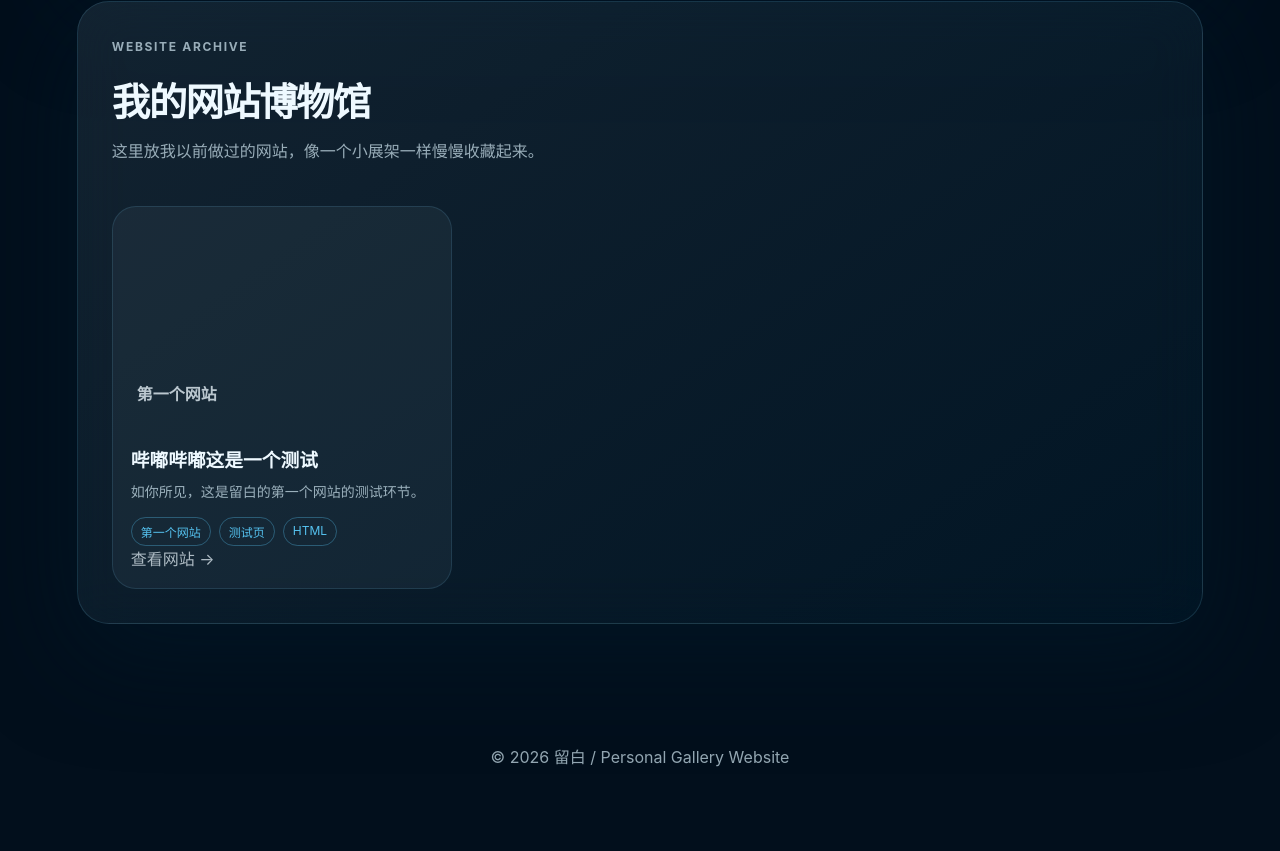
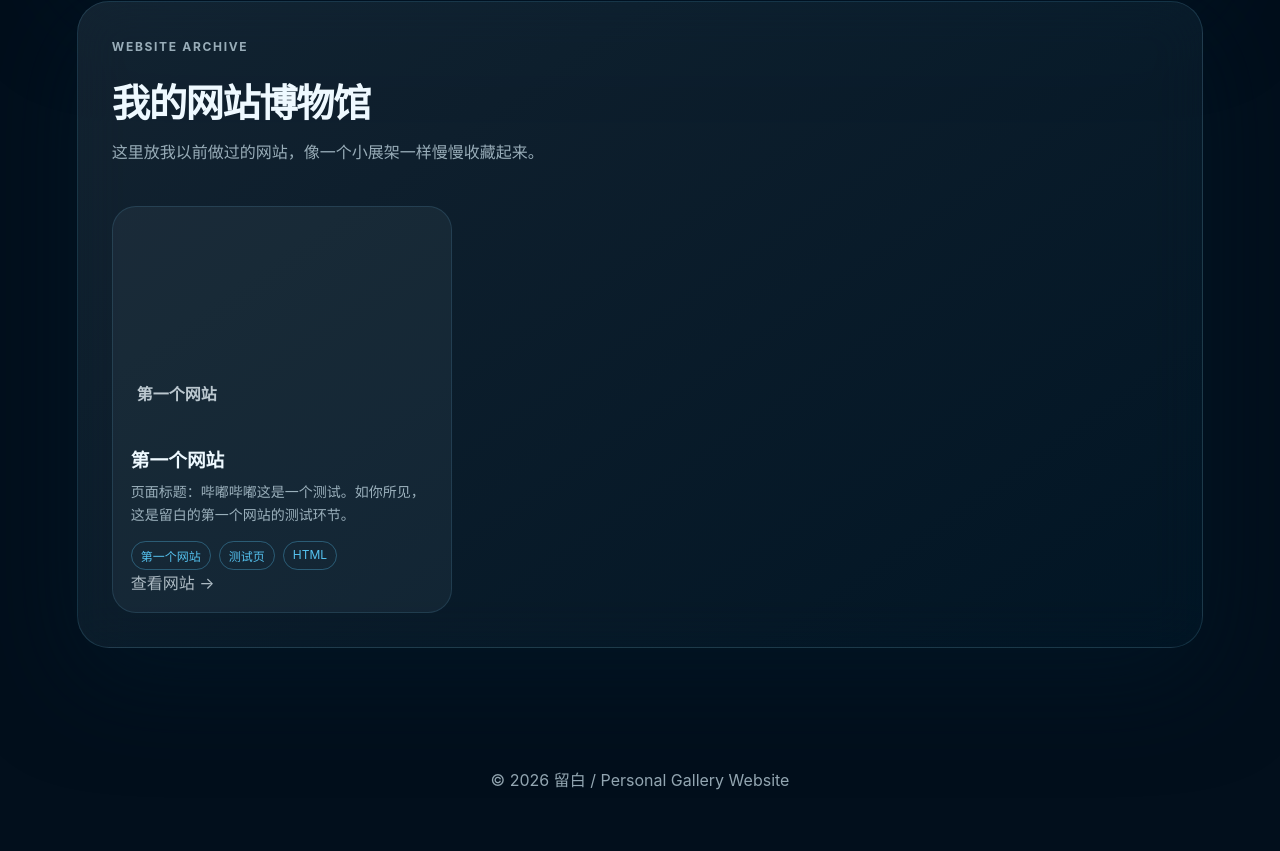
Before and after one commit to liubai5784/04, a website: page index.html in a window 1280 px wide. Shown: the part 3535-4386 px from the top of the page. Before the commit the page ends 4363 px from the top, so only its background shows below. Drawn offline with Linux system fonts and the light colour scheme; no server answers.

Commit message:
Clarify first website archive card title

```diff
--- a/index.html
+++ b/index.html
@@ -95,8 +95,8 @@
         <article class="project-card">
           <div class="image-placeholder card-cover"><span>第一个网站</span></div>
           <div class="card-body">
-            <h3>哔嘟哔嘟这是一个测试</h3>
-            <p>如你所见，这是留白的第一个网站的测试环节。</p>
+            <h3>第一个网站</h3>
+            <p>页面标题：哔嘟哔嘟这是一个测试。如你所见，这是留白的第一个网站的测试环节。</p>
             <div class="tag-row"><span class="tag">第一个网站</span><span class="tag">测试页</span><span class="tag">HTML</span></div>
             <a class="tool-link" href="websites/first-test.html">查看网站 →</a>
           </div>
```
